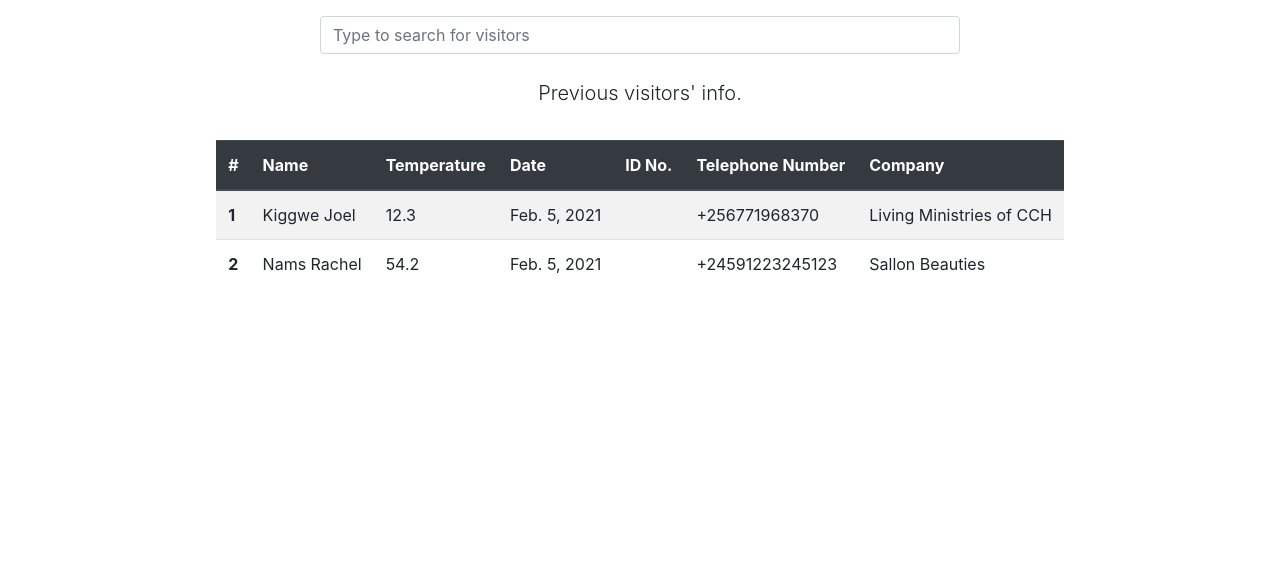
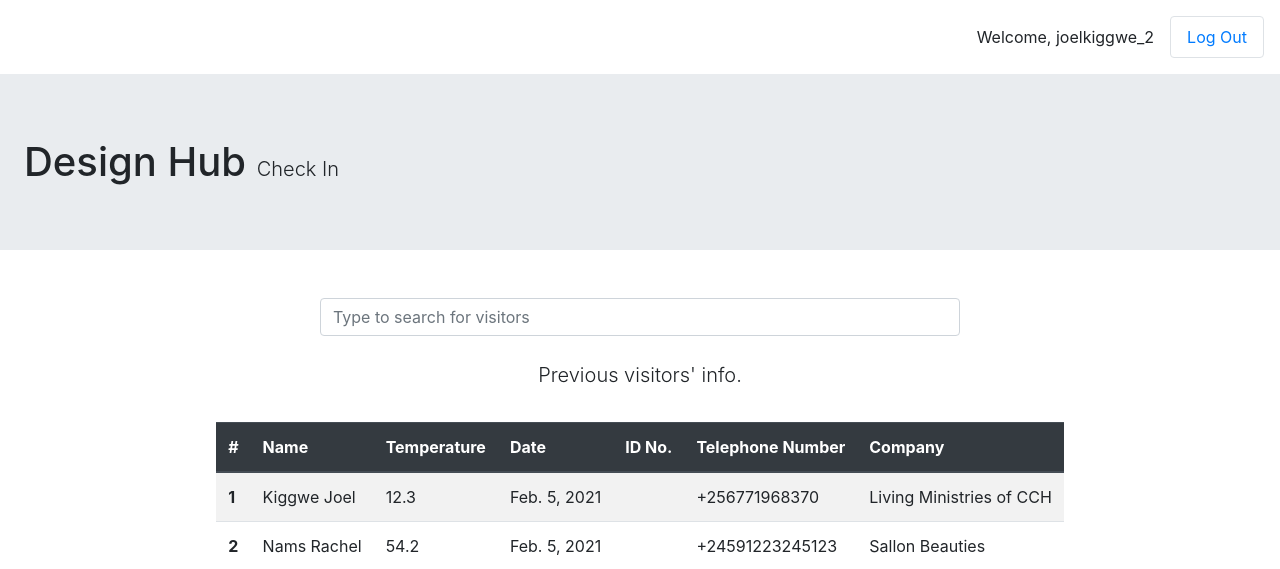
Before and after one commit to mimietruddy/python1, a Django app: page /home in a window 1280 px wide. Shown: the top 569 px of the page. Run offline with Django 3.2, Linux system fonts and the light colour scheme; a user stored in the database is signed in; data comes from the database, SQL or seed files in the repository; both versions use the stored data as it was after the commit; some libraries are stand-ins or nearby versions.

Commit message:
Add a logout functionality

```diff
--- a/design_hub_app/templates/design_hub_app/homepage.html
+++ b/design_hub_app/templates/design_hub_app/homepage.html
@@ -22,10 +22,16 @@
 </head>
 
 <body>
-    <!-- Log Out section ->
-
+    <!-- Log Out section -->
+    <nav class="d-flex justify-content-end align-items-center flex-row flex-nowrap">
+        <span class="pr-3"> Welcome, {{ user.username }}</span>
+        <span class="py-3 mr-3">
+            <a class="nav-link border rounded"  href="{% url 'logout' %}">Log Out
+            </a>
+        </span>
+    </nav>
     <main class="">
-        <h1 class="text-bold jumbotron">
+        <h1 class="text-bold jumbotron mx-n2">
             Design Hub
             <small class="lead">Check In</small>
         </h1>
--- a/design_hub_app/urls.py
+++ b/design_hub_app/urls.py
@@ -1,9 +1,8 @@
 from django.conf.urls import url
 from django.urls import path
-from django.conf.urls import url
 from . import views
 
 urlpatterns = [
-    path('', views.login_page),
+    path('', views.login_page, name='login'),
     url(r'^home$', views.home_page, name='homepage')
 ]
--- a/design_hub_check_in/urls.py
+++ b/design_hub_check_in/urls.py
@@ -16,8 +16,11 @@ Including another URLconf
 
 from django.contrib import admin
 from django.urls import path, include
+from django.conf.urls import url
+from django.contrib.auth import views as auth_views
 
 urlpatterns = [
     path('admin/', admin.site.urls),
-    path('', include('design_hub_app.urls'))
+    path('', include('design_hub_app.urls')),
+    path('logout', auth_views.LogoutView.as_view(template_name="design_hub_app/logged_out.html"), name='logout')
 ]
```
Also changed, not shown: design_hub_app/templates/design_hub_app/logged_out.html (renamed from design_hub_app/templates/design_hub_app/logout.html, +13 -4 lines), db.sqlite3, design_hub_app/views.py (line endings or trailing spaces).
